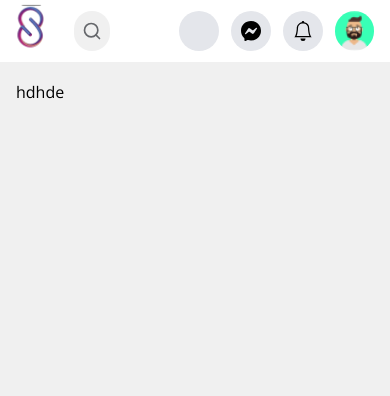
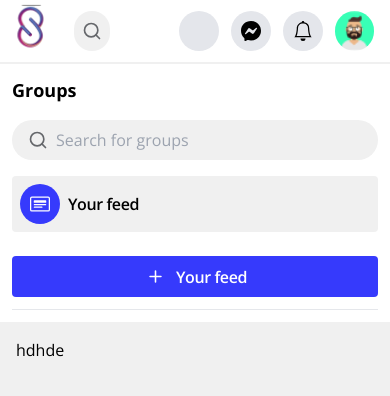
Before and after one commit to asiughuslyvesterobus/social_app, a Next.js app in the folder client/: page /groups/feed in a window 390 px wide. Shown: the top 396 px of the page. Built offline with nearby package versions, Linux system fonts and the light colour scheme; some icons are missing.

Commit message:
working on some updates

```diff
--- a/client/pages/groups/feed/index.tsx
+++ b/client/pages/groups/feed/index.tsx
@@ -6,8 +6,8 @@ import { FiSearch } from "react-icons/fi";
 const GroupPage = () => {
   return (
     <MainLayout title="Groups">
-      <section className="w-full h-screen overflow-y-auto overflow-x-hidden flex items-start justify-start mt-[2px]">
-        <div className="lg:flex-shrink bg-white md:w-[35%] w-full hidden md:flex flex-col p-3">
+      <section className="w-full h-screen overflow-y-auto overflow-x-hidden flex flex-col tab:flex-row items-start justify-start mt-[2px]">
+        <div className="tab:flex-shrink bg-white tab:w-[45%] w-full flex flex-col p-3">
           <div className="flex flex-col items-start justify-start gap-4 border-b pb-3">
             <h2 className="text-lg font-bold md:text-2xl">Groups</h2>
             <div className="w-full flex flex-col items-start justify-start relative">
@@ -18,7 +18,7 @@ const GroupPage = () => {
                 <input
                   type="text"
                   placeholder="Search for groups"
-                  className="h-full w-full pl-2 outline-none bg-transparent text-basegray hidden lg:flex"
+                  className="h-full w-full pl-2 outline-none bg-transparent text-basegray"
                 />
               </div>
               <div className="w-full bg-bodybg h-fit p-4 flex-col items-center justify-start absolute bottom-0 z-10 hidden">
@@ -49,7 +49,7 @@ const GroupPage = () => {
             </div>
           </div>
         </div>
-        <div className="lg:flex-grow w-full h-screen overflow-y-auto scrollbar-hide p-4 flex flex-col items-start justify-start gap-4 pb-24">
+        <div className="tab:flex-grow w-full h-screen overflow-y-auto scrollbar-hide p-4 flex flex-col items-start justify-start gap-4 pb-24">
           hdhde
         </div>
       </section>
```
